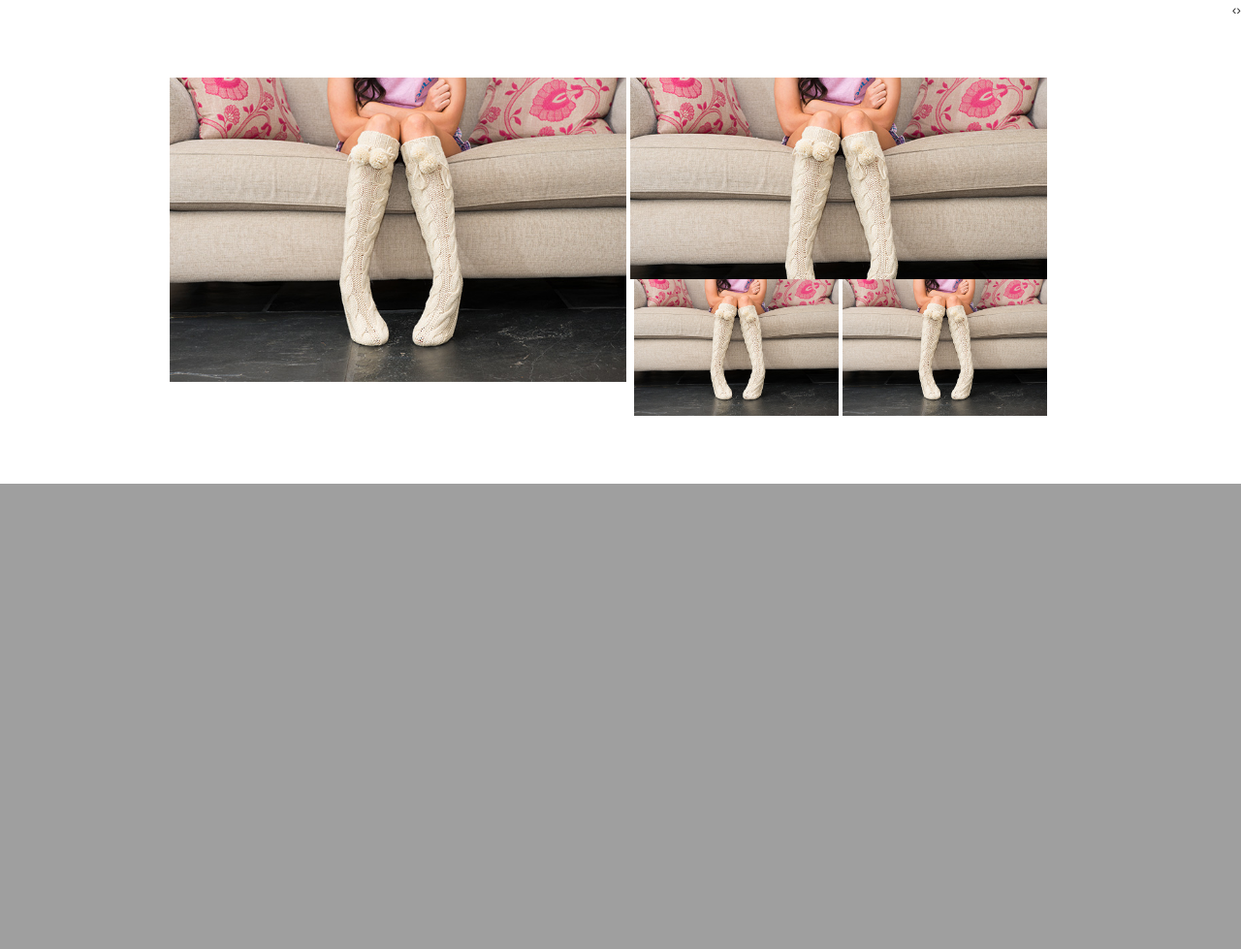
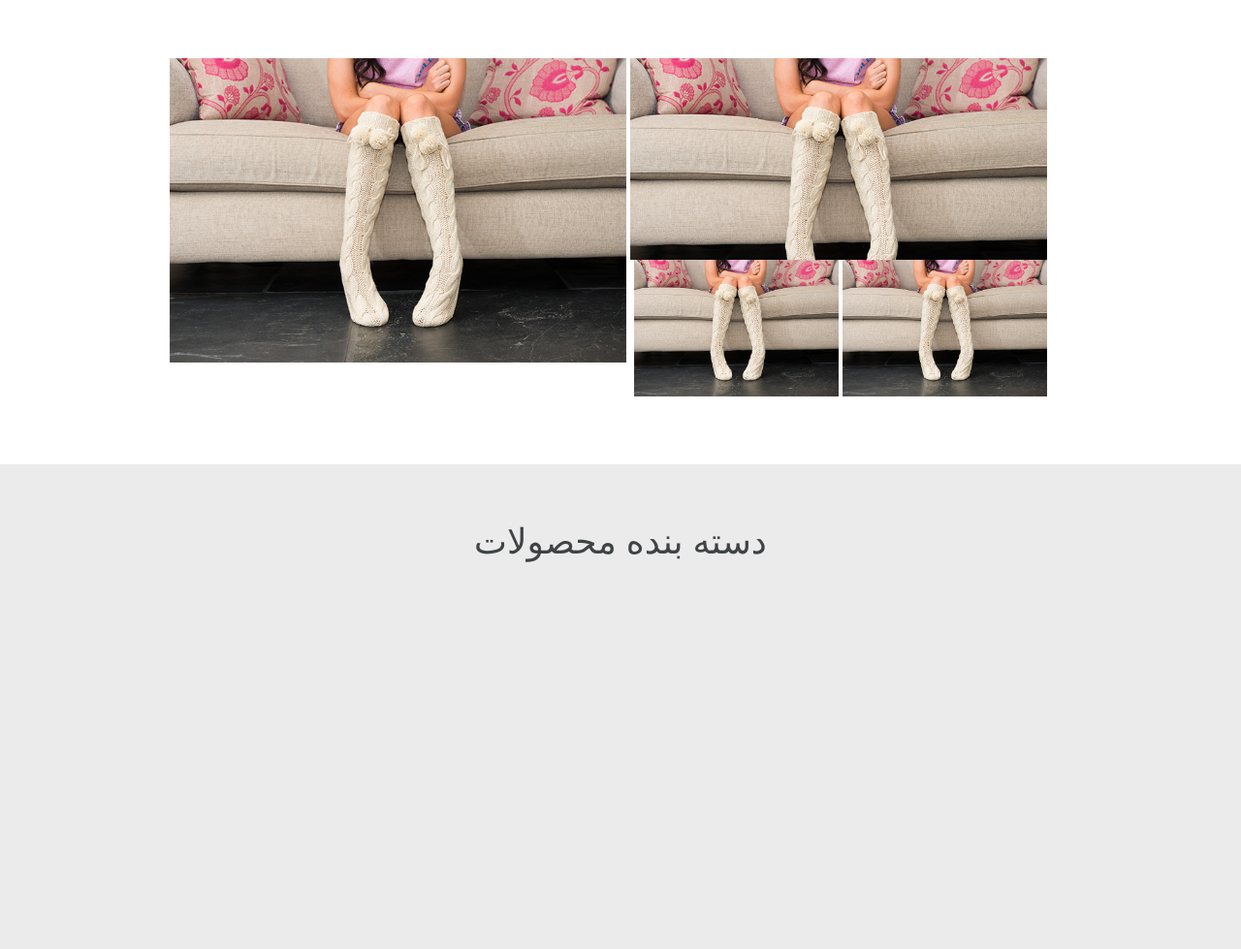
Before and after one commit to mohammad1414/ros, a PHP site: page / in a window 1280 px wide. Shown: the part 1080-2059 px from the top of the page at 97% size. Before the commit the page ends 1579 px from the top, so only its background shows below. Run offline with PHP 8.4, Linux system fonts and the light colour scheme; style sheets or scripts are compiled from the project's sources; some libraries are stand-ins or nearby versions.

Commit message:
fix and add categories section

```diff
--- a/blocks/block_main_slider.php
+++ b/blocks/block_main_slider.php
@@ -3,7 +3,7 @@
 
 
 <div id="main_slider" class=" owl-carousel  owl-theme">
-	<?php for($i=1 ; $i < 6 ; $i++){?>
+	<?php for($i=1 ; $i < 4 ; $i++){?>
 	  		<div class="item"><img src="img/slider/<?=$i?>.jpg" alt="rosan" /> </div>
 	<?php }?>
 </div>
@@ -20,9 +20,8 @@
 			center:true,
 			rtl:true,
 		    loop:true,
-		    margin:10,
-		    nav:true,
-
+		    margin:0,
+		    nav:false,
 	  });
 	});
 
--- /dev/null
+++ b/blocks/categories_home_section.php
@@ -0,0 +1,8 @@
+<div id="categories_section" class="categories_section">
+
+	<div class="wrapper content_categories">
+		<h1>دسته بنده محصولات</h1>
+	</div>
+
+
+</div>
--- a/index.php
+++ b/index.php
@@ -15,6 +15,9 @@
 
 		<?php include('blocks/colection_section.php');?>
 
+
+		<?php include('blocks/categories_home_section.php');?>
+
 		<footer>
 			<?php include('blocks/footer.php');?>
 		</footer>
--- a/resource/assets/sass/_variables.scss
+++ b/resource/assets/sass/_variables.scss
@@ -1,2 +1,3 @@
 $primary-color: #009c93;
 $font-color: #393e40;
+$headFont_color : #404345;
--- /dev/null
+++ b/resource/assets/sass/home/_categories.scss
@@ -0,0 +1,12 @@
+.categories_section{
+	background-color:#ebebeb;
+	height:500px;
+
+	.wrapper.content_categories{
+		padding-top:40px;
+		h1{
+			text-align:center;
+			color:$headFont_color;
+		}
+	}
+}
--- a/resource/assets/sass/main.scss
+++ b/resource/assets/sass/main.scss
@@ -2,7 +2,8 @@
 @import "global";
 @import "bp";
 @import "header";
-@import "colection";
+@import "home/collection";
+@import "home/categories";
 
 
 
```
Also changed, not shown: img/slider/2.jpg, img/slider/3.jpg, img/slider/4.jpg (deleted), img/slider/5.jpg (deleted), resource/assets/sass/home/_collection.scss (renamed from resource/assets/sass/_colection.scss).
